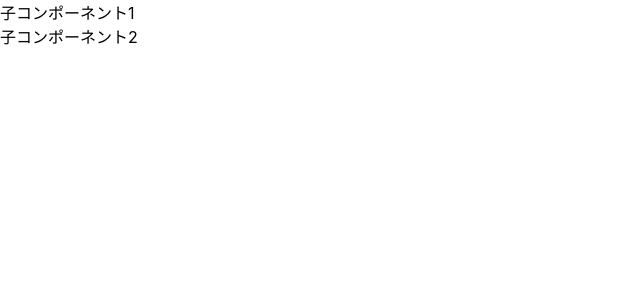
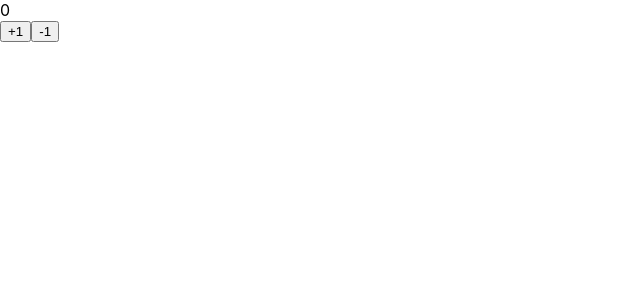
Before and after one commit to terumae6/react-practice, a React (Create React App) app in the folder react-lesson/: page / in a window 1280 px wide. Shown: the top 300 px of the page, without its empty margins (0-640 px from the left). Built offline with nearby package versions, Linux system fonts and the light colour scheme.

Commit message:
update:master カウントアップの処理

```diff
--- a/react-lesson/src/App.tsx
+++ b/react-lesson/src/App.tsx
@@ -1,7 +1,7 @@
-import React from 'react';
-import { Child1, Child2 } from './components/Child'
-import './App.css';
+// import { Child1, Child2 } from './components/Child'
+// import './App.css';
 
+// 配列の定義
 // type array = {
 //   id: number
 //   title: string
@@ -18,6 +18,7 @@ import './App.css';
 //   }
 // ]
 
+// propsを使って値を渡す、別ファイルにしてpropsを渡す
 // type Props = {
 //   number: string
 //   children: React.ReactNode
@@ -38,14 +39,29 @@ import './App.css';
 //   )
 // }
 
-const App2: React.FC = () => {
+// const App2: React.FC = () => {
+//   return (
+//     <div>
+//       <Child1 />
+//       <Child2 />
+//     </div>
+//   )
+// }
+
+import React, { useState } from 'react'
+
+const App: React.FC = () => {
+  const [ count, setCount ] = useState<number>(0)
   return (
-    <div>
-      <Child1 />
-      <Child2 />
+    <div className='App'>
+      <div>{ count }</div>
+      <div>
+        <button onClick={ () => setCount(count+1)}>+1</button>
+        <button onClick={ () => setCount(count-1)}>-1</button>
+      </div>
     </div>
   )
 }
 
-// export default App
-export default App2
+export default App
+// export default App2
```
